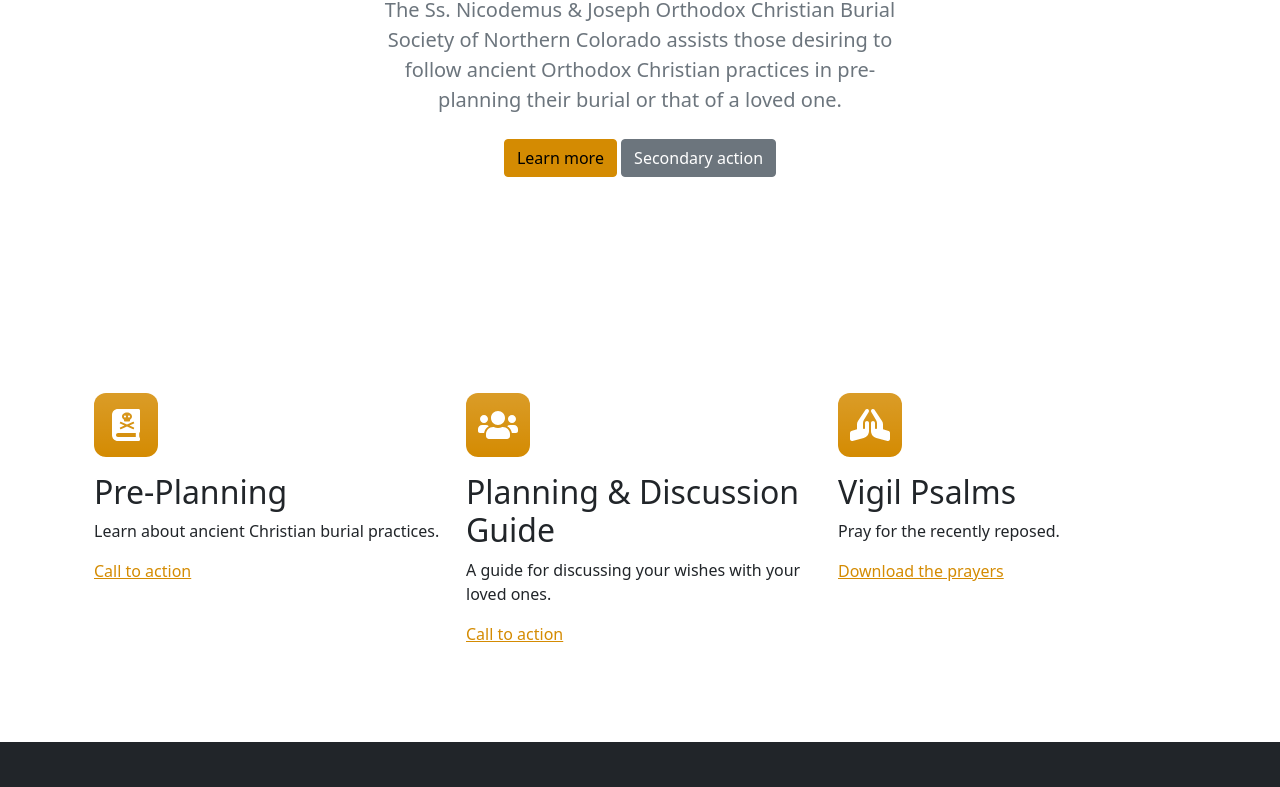
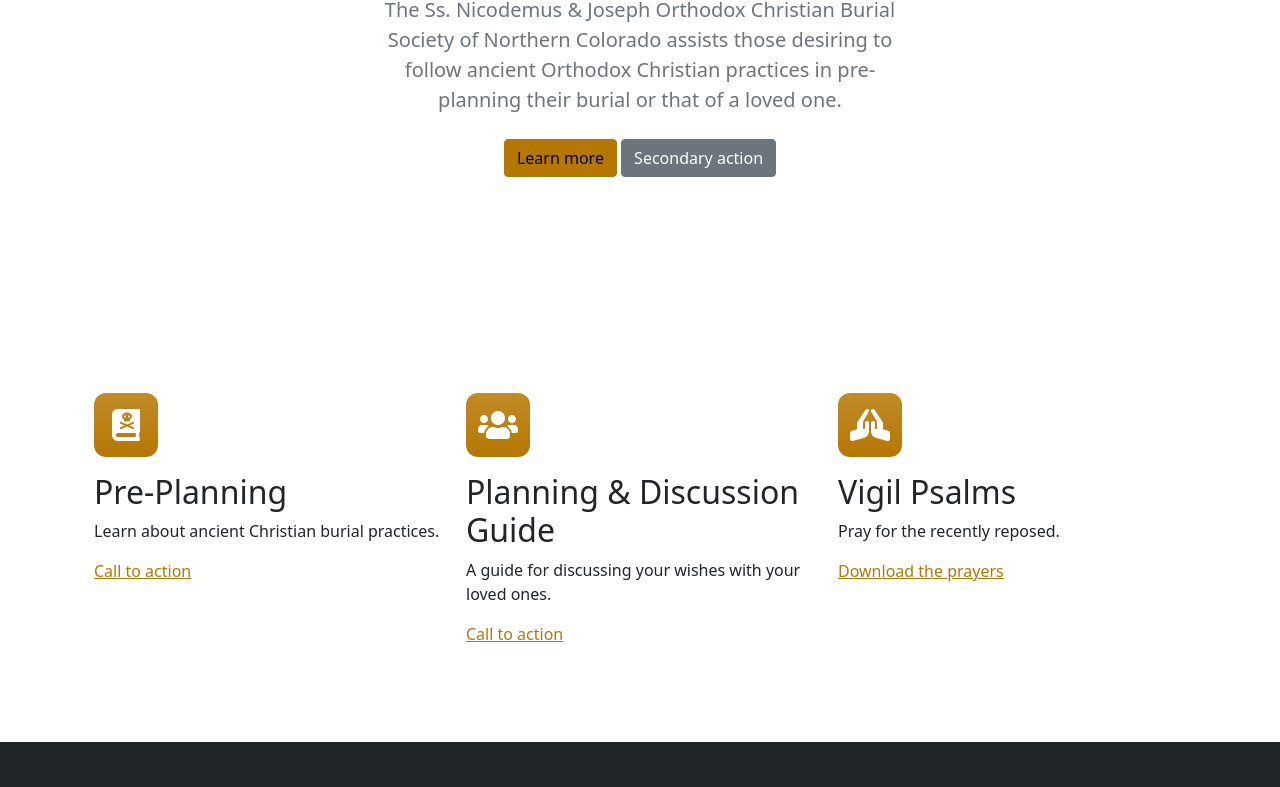
Before and after one commit to Kaleidoscope-Systems/ocbsnoco-web, a website: page index.html in a window 1280 px wide. Shown: the part 307-1094 px from the top of the page. Drawn offline with nearby package versions, Linux system fonts and the light colour scheme; files that its build step writes are made by us from their sources.

Commit message:
Increase contrast of primary color

```diff
--- a/assets/main.scss
+++ b/assets/main.scss
@@ -1,5 +1,5 @@
 //custom variables
-$primary: rgb(212, 139, 2);
+$primary: rgb(182, 119, 2);
 
 .b-example-divider {
     height: 3rem;
```
